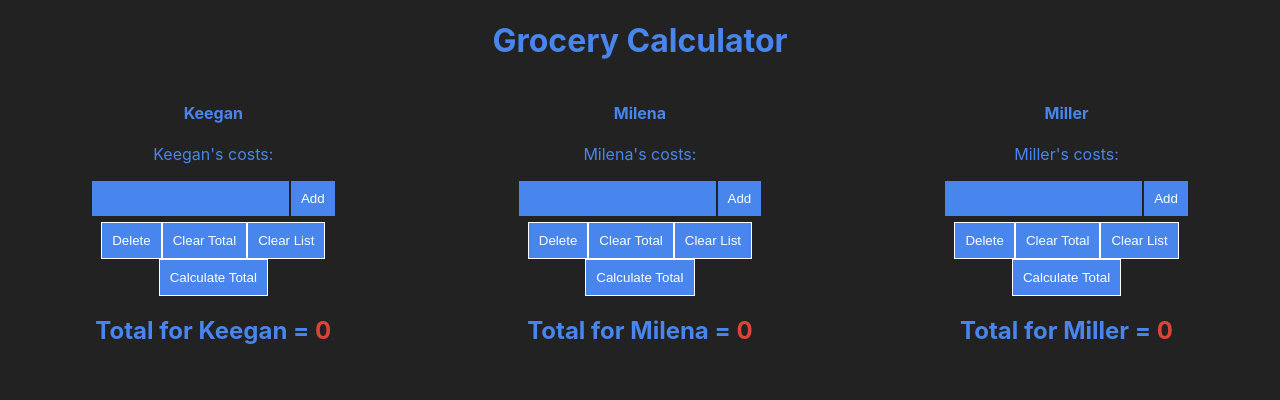
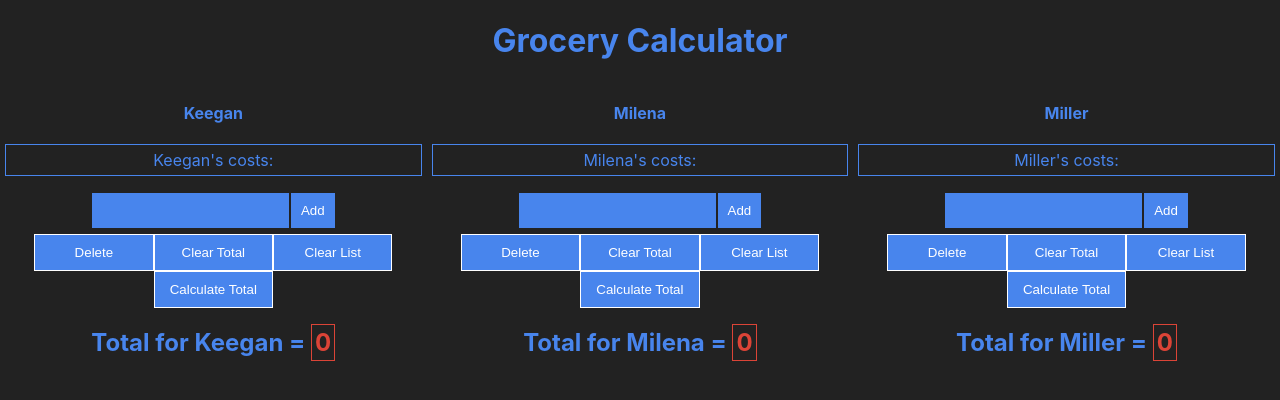
Before and after one commit to KeeganCK/groceryCalculator, a React (Create React App) app: page / in a window 1280 px wide. Shown: the top 400 px of the page. Built offline with nearby package versions, Linux system fonts and the light colour scheme.

Commit message:
changed theme

```diff
--- a/src/Components/Person.css
+++ b/src/Components/Person.css
@@ -3,6 +3,12 @@
 	align-items: center;
 	color: #4885ed;
 	width: 33.33%;
+}
+
+.listOf {
+	border: 1px solid #4885ed;
+	margin: 5px;
+	padding: 5px;
 }
 
 .mainInput {
@@ -41,6 +47,7 @@
 	border: 1px solid white;
 	background-color: #4885ed;
 	color: white;
+	width: 28%;
 }
 
 .calc:hover {
@@ -52,4 +59,11 @@
 
 .number {
 	color: #DB4437;
+	border: 1px solid #DB4437;
+	padding: 3px;
 }
+
+.number:hover {
+	color: #00eeff;
+	border: 1px solid #00eeff;
+}
--- a/src/Components/Person.js
+++ b/src/Components/Person.js
@@ -59,7 +59,7 @@ const HookPerson = (props) => {
 		}
 	}
 
-	// reset everything
+	// reset total
 	const clear = () => {
 		setTotal({
 			total: 0,
@@ -93,7 +93,7 @@ const HookPerson = (props) => {
 	return(
 		<div className="main">
 			<h4 className="name">{props.name}</h4>
-			<p>{props.name}'s costs: {totalState.list.map((item, index) => (
+			<p className="listOf">{props.name}'s costs: {totalState.list.map((item, index) => (
 				<span>{item}, </span>
 			))}
 			</p>
```
